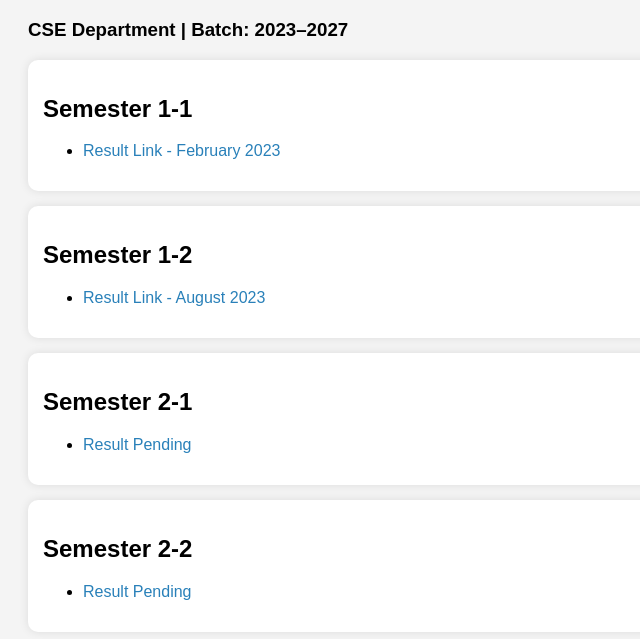
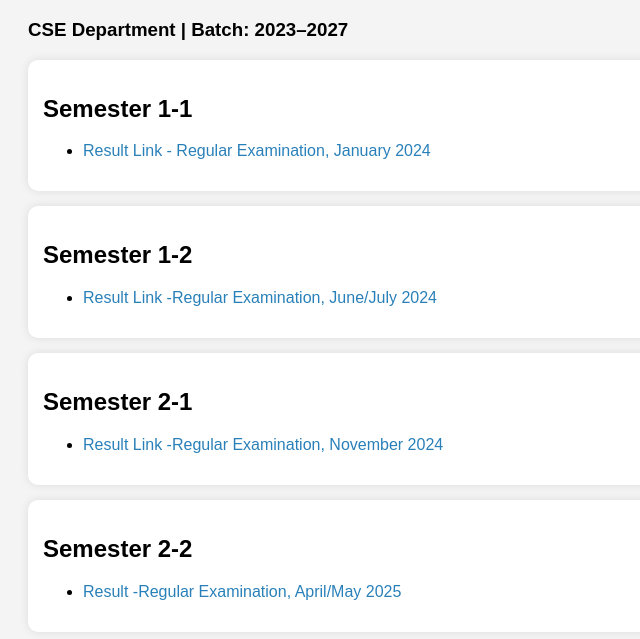
Before and after one commit to Ason-01/Btech-Results, a plain HTML site: page index.html in a window 1280 px wide. Shown: the part 89-728 px from the top of the page, without its empty margins (0-640 px from the left). Drawn offline with Linux system fonts and the light colour scheme.

Commit message:
Update index.html

```diff
--- a/index.html
+++ b/index.html
@@ -32,28 +32,28 @@
   <div class="semester">
     <h2>Semester 1-1</h2>
     <ul>
-      <li><a href="https://share.google/5pvubhxlr5JK8HCXO" target="_blank">Result Link - February 2023</a></li>
+      <li><a href="https://share.google/5pvubhxlr5JK8HCXO" target="_blank">Result Link - Regular Examination, January 2024</a></li>
     </ul>
   </div>
 
   <div class="semester">
     <h2>Semester 1-2</h2>
     <ul>
-      <li><a href="https://share.google/Lp4s4ta9b7vSKwLxS" target="_blank">Result Link - August 2023</a></li>
+      <li><a href="https://share.google/xSMCEkz8HrHqA7eVD">Result Link -Regular Examination, June/July 2024 </a></li>
     </ul>
   </div>
 
   <div class="semester">
     <h2>Semester 2-1</h2>
     <ul>
-      <li><a href="https://share.google/xSMCEkz8HrHqA7eVD">Result Pending</a></li>
+      <li><a href="https://share.google/Lp4s4ta9b7vSKwLxS">Result Link -Regular Examination, November 2024</a></li>
     </ul>
   </div>
 
   <div class="semester">
     <h2>Semester 2-2</h2>
     <ul>
-      <li><a href="https://share.google/NX0Aq5GdM4vVQuLcg">Result Pending</a></li>
+      <li><a href="https://share.google/NX0Aq5GdM4vVQuLcg">Result -Regular Examination, April/May 2025</a></li>
     </ul>
   </div>
 
```
